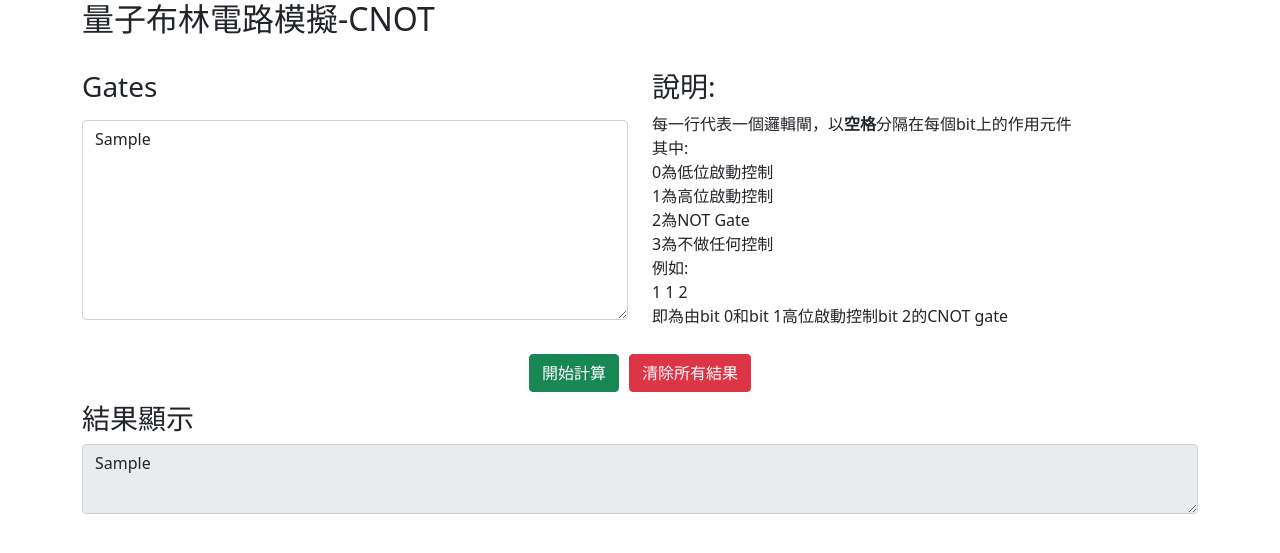
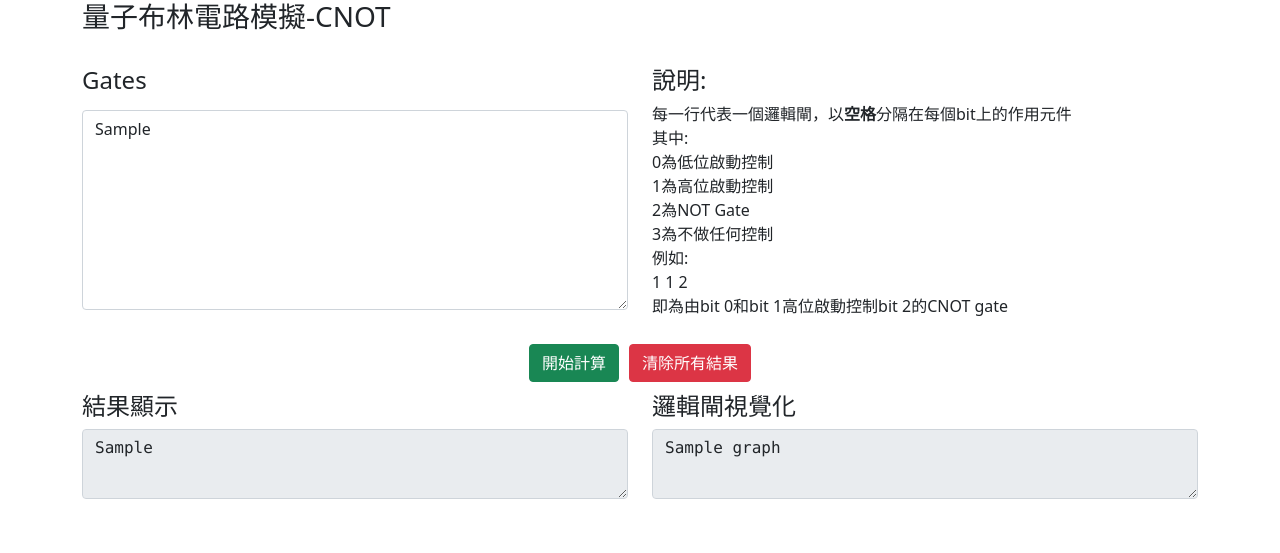
Before and after one commit to wei-coding/NCHU-quantum-information, a Flask app: template quantum_circuits/templates/index.html in a window 1280 px wide. Shown: the top 553 px of the page. Run offline with Flask 2, Linux system fonts and the light colour scheme; the template is opened without the code that fills it: most values are stand-ins (such as "Sample title", 1, 10 or a date in 2020).

Commit message:
gates visualization

```diff
--- a/quantum_circuits/app.py
+++ b/quantum_circuits/app.py
@@ -29,4 +29,7 @@ def simulate():
     sim = Simulator(gates)
     r = sim.run()
     # print(ori)
-    return render_template('index.html', truth_table=r, original_gates=ori)
+    return render_template('index.html', truth_table=r, original_gates=ori, graph=sim.get_graph())
+
+if __name__ == "__main__":
+    app.run(port=5000, debug=True)
--- a/quantum_circuits/static/index.js
+++ b/quantum_circuits/static/index.js
@@ -1,11 +1,19 @@
+function auto_height(elementId) {
+    obj = document.getElementById(elementId);
+    obj.style.height = "auto";
+    obj.style.height = (obj.scrollHeight + 10) + "px";
+}
+
 btn_clear = document.getElementById('btn-clear');
 btn_clear.addEventListener('click', function () {
     gates_input = document.getElementById('logic-gates');
     gates_input.value = "";
     output = document.getElementById('output');
     output.value = "";
-    output.style.height = "auto";
-    output.style.height = (output.scrollHeight + 10) + "px";
+    graph = document.getElementById('graph');
+    graph.value = "";
+    auto_height('output');
+    auto_height('graph');
 });
 
 btn_run = document.getElementById('btn-run');
@@ -47,6 +55,5 @@ btn_run.addEventListener('click', function () {
     }
 })
 
-output = document.getElementById('output');
-output.style.height = "auto";
-output.style.height = (output.scrollHeight + 10) + "px";
+auto_height('output');
+auto_height('graph');
--- a/quantum_circuits/static/style.css
+++ b/quantum_circuits/static/style.css
@@ -6,3 +6,6 @@
 .btn-margin {
     margin: 10px 5px;
 }
+#output, #graph{
+    font-family: consolas;
+}
--- a/quantum_circuits/templates/index.html
+++ b/quantum_circuits/templates/index.html
@@ -11,17 +11,19 @@
 
 <body>
     <div class="container">
-        <h2>量子布林電路模擬-CNOT</h2><br>
+        <h3>量子布林電路模擬-CNOT</h3><br>
         <div class="row">
             <div class="col">
                 <form method="post" action="/" id="gates-form">
-                    <h3><label for="logic-gates" class="form-label">Gates</label></h3>
+                    <h4>
+                        <label for="logic-gates" class="form-label">Gates</label>
+                    </h4>
                     <textarea id="logic-gates" class="form-control" style="height: 200px"
                         name="logicgates">{{original_gates}}</textarea>
                 </form>
             </div>
             <div class="col">
-                <h3>說明:</h3>
+                <h4>說明:</h4>
                 <p>
                     每一行代表一個邏輯閘，以<strong>空格</strong>分隔在每個bit上的作用元件<br>
                     其中:<br>
@@ -43,8 +45,12 @@
         </div>
         <div class="row">
             <div class="col">
-                <h3>結果顯示</h3>
+                <h4>結果顯示</h4>
                 <textarea class="form-control" readonly="true" id="output">{{truth_table}}</textarea>
+            </div>
+            <div class="col">
+                <h4>邏輯閘視覺化</h4>
+                <textarea class="form-control" readonly="true" id="graph">{{graph}}</textarea>
             </div>
         </div>
     </div>
```
Also changed, not shown: quantum_circuits/utils/logics.py (+35 -11 lines), 1 other file.
